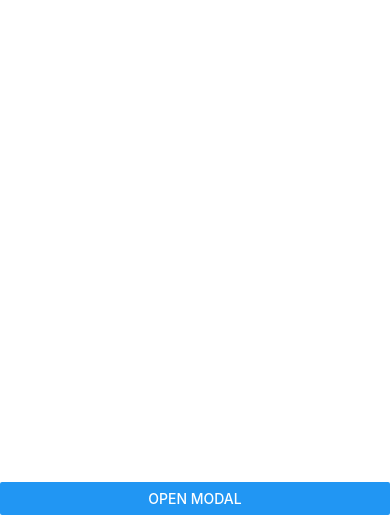
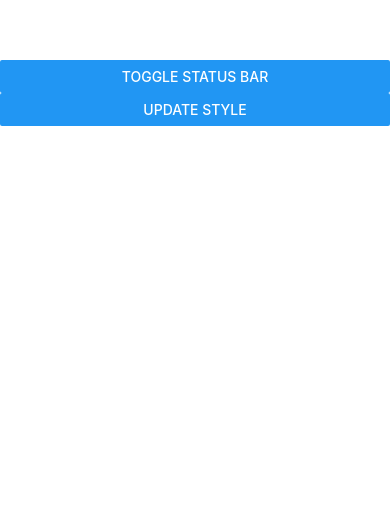
Before and after one commit to pamela2002/React_Native_tut, a React Native app: screen / in a window 390 px wide. Shown: the part 329-844 px from the top of the page. Built offline with nearby package versions, Linux system fonts and the light colour scheme.

Commit message:
Today I've covered the topics - Pressable button in react-native, State bar in react-native

```diff
--- a/App.tsx
+++ b/App.tsx
@@ -1,78 +1,63 @@
-// import { useState } from 'react';
-// import {View, StyleSheet, ActivityIndicator, Button} from 'react-native';
+// import {View, StyleSheet, Text, Pressable} from 'react-native';
 
 // const App = () => {
-//   const [show, setShow] = useState(false);
-//   const displayLoader = () => {
-//     setShow(true);
-//     // api call in 3 sec
-//     setTimeout(() => {
-//       setShow(false);
-//     }, 3000);
-//   }
 //   return (
 //     <View style={styles.main}>
-//       {/* <ActivityIndicator size={"large"} color="red" animating={true} /> */}
-//       <ActivityIndicator size={80} color="green" animating={show} />
-//       <Button title='Show Loader' onPress={displayLoader}/>
+//           <Pressable onPress={() => { console.warn("normal on press") }}
+//               onLongPress={() => { console.warn("normal on press") }}
+//               onPressIn={() => { console.warn("press in") }}
+//               onPressOut={() => { console.warn("press out") }}>
+//         <Text style={styles.pressableBtn}>Pressable</Text>
+//       </Pressable>
 //     </View>
 //   );
 // };
 
-// export default App;
-
 // const styles = StyleSheet.create({
 //   main: {
 //     flex: 1,
-//     alignItems: 'center',
 //     justifyContent: 'center',
 //   },
+//   pressableBtn: {
+//     backgroundColor: 'blue',
+//     color: '#fff',
+//       padding: 10,
+//       margin: 10,
+//       borderRadius: 10,
+//       fontSize: 20,
+//       textAlign: 'center',
+//       shadowColor: '#000',
+//     elevation: 5,
+//   },
 // });
-import {useState} from 'react';
-import {View, Button, Modal, StyleSheet, Text} from "react-native";
+
+// export default App;
+
+
+import { useState } from "react";
+import { View, StatusBar, StyleSheet, Button } from "react-native";
 
 const App = () => {
-  const [showModal, setShowModal] = useState(false);
-  return (
-    <View style={styles.main}>
-      <Modal transparent={true} visible={showModal} animationType="slide">
-        <View style={styles.centeredView}>
-          <View style={styles.modalView}>
-            <Text style={styles.modalText}>Hello World!</Text>
-            <Button title="Close Modal" onPress={() => setShowModal(false)} />
-          </View>
+    const [hide, setHide] = useState(false);
+    const [barStyle, setBarStyle] = useState("default");
+    return (
+        <View style={styles.container}>
+            <StatusBar backgroundColor="orange"
+                barStyle={barStyle}
+                hidden={hide} />
+            <Button title="Toggle Status Bar" onPress={()=>{setHide(!hide)}}/>
+            <Button title="Update Style" onPress={()=>{setBarStyle("dark-content")}}/>
         </View>
-      </Modal>
-      <View style={styles.buttonView}>
-        <Button title="Open Modal" onPress={() => setShowModal(true)} />
-      </View>
-    </View>
-  );
-};
+    )
+}
+
+
+
+const styles = StyleSheet.create({
+    container: {
+        flex: 1,
+        justifyContent: 'center',
+    }
+});
 
 export default App;
-const styles = StyleSheet.create({
-  main: {
-    flex: 1,
-  },
-  buttonView: {
-    flex: 1,
-    justifyContent: 'flex-end',
-  },
-  centeredView: {
-    flex: 1,
-    justifyContent: 'center',
-    alignItems: 'center',
-  },
-  modalView: {
-    backgroundColor: '#fff',
-    padding: 30,
-    borderRadius: 20,
-    shadowColor: 'black',
-    elevation: 5,
-  },
-  modalText: {
-    fontSize: 30,
-    marginBottom: 20,
-  }
-});
```
